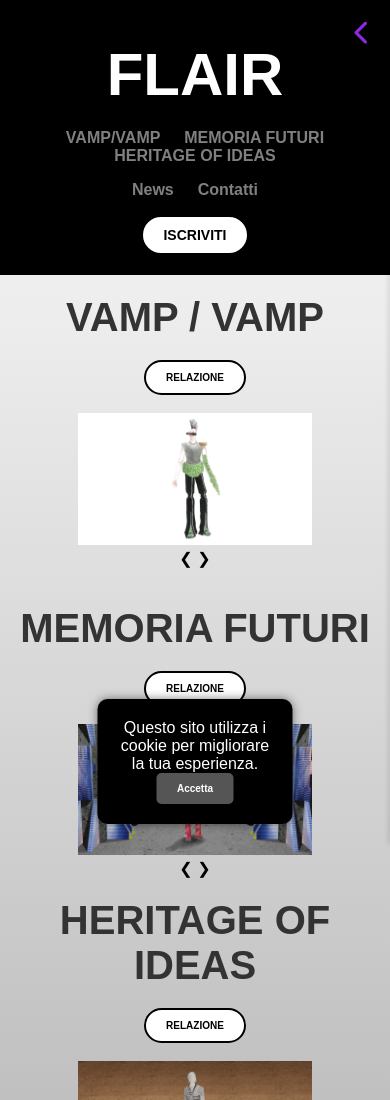
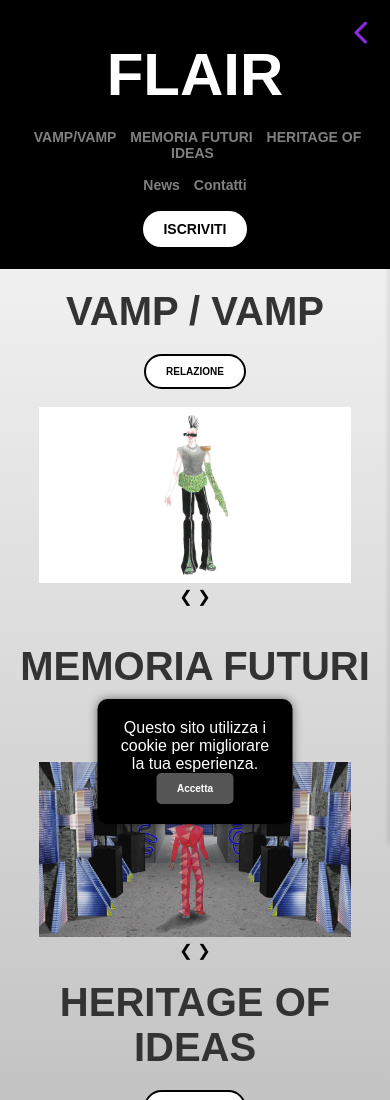
Before and after one commit to crisdonetti/Flair-progetto-esame, a plain HTML site: page index.html in a window 390 px wide. Shown: the top 1100 px of the page. Drawn offline with nearby package versions, Linux system fonts and the light colour scheme; a web font is replaced by a local one.

Commit message:
css per cellulari

```diff
--- a/index.css
+++ b/index.css
@@ -272,3 +272,16 @@ button:hover {
       font-size: 25px;
       margin-top: 100px;
 }
+
+@media (max-width: 600px) {
+      .top-band a {
+          margin: 0 5px;
+          font-size: 14px;
+      }
+
+      img {
+            width: 80%;
+            height: auto;
+            justify-content: center;
+      }
+  }
```
